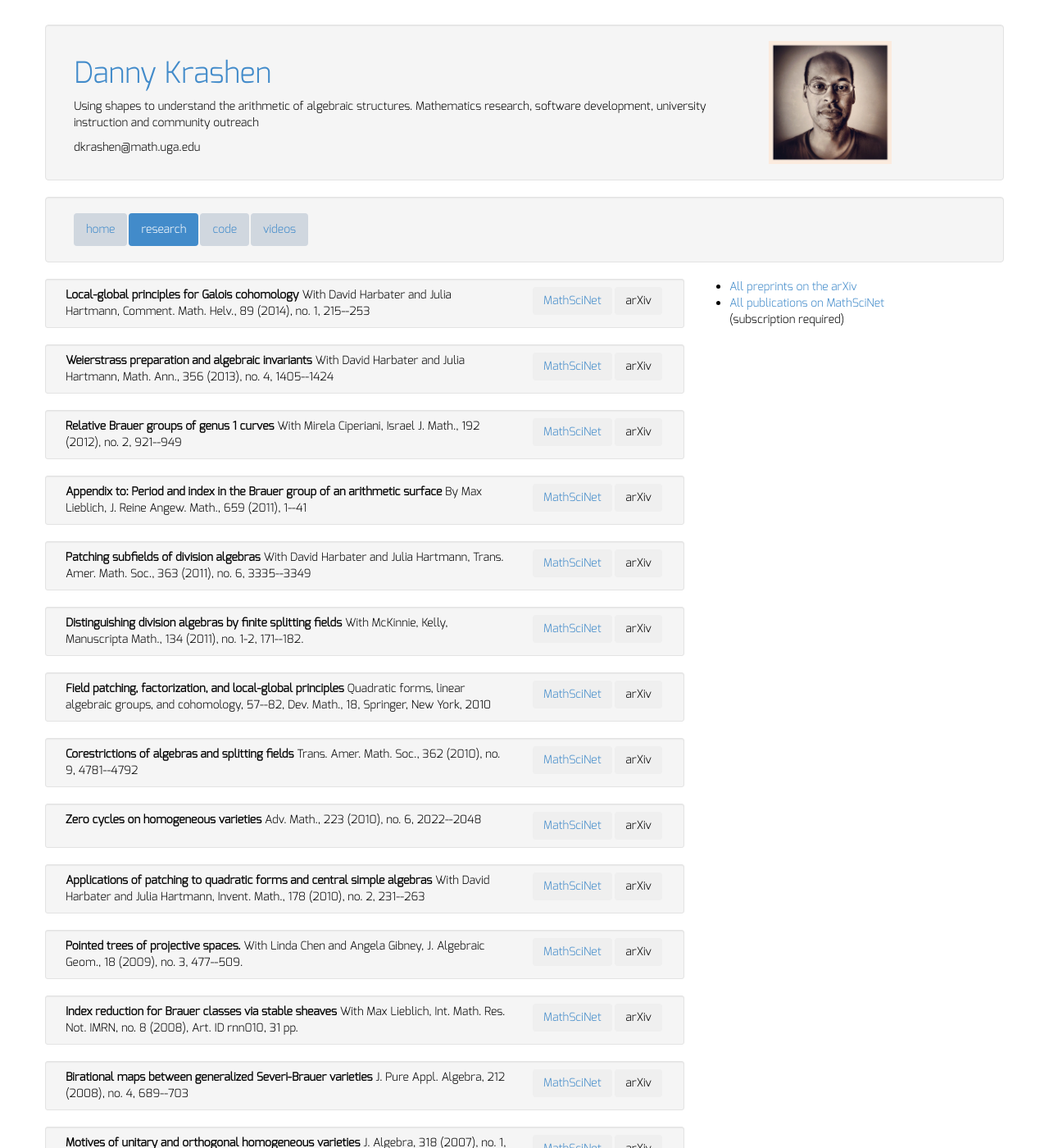
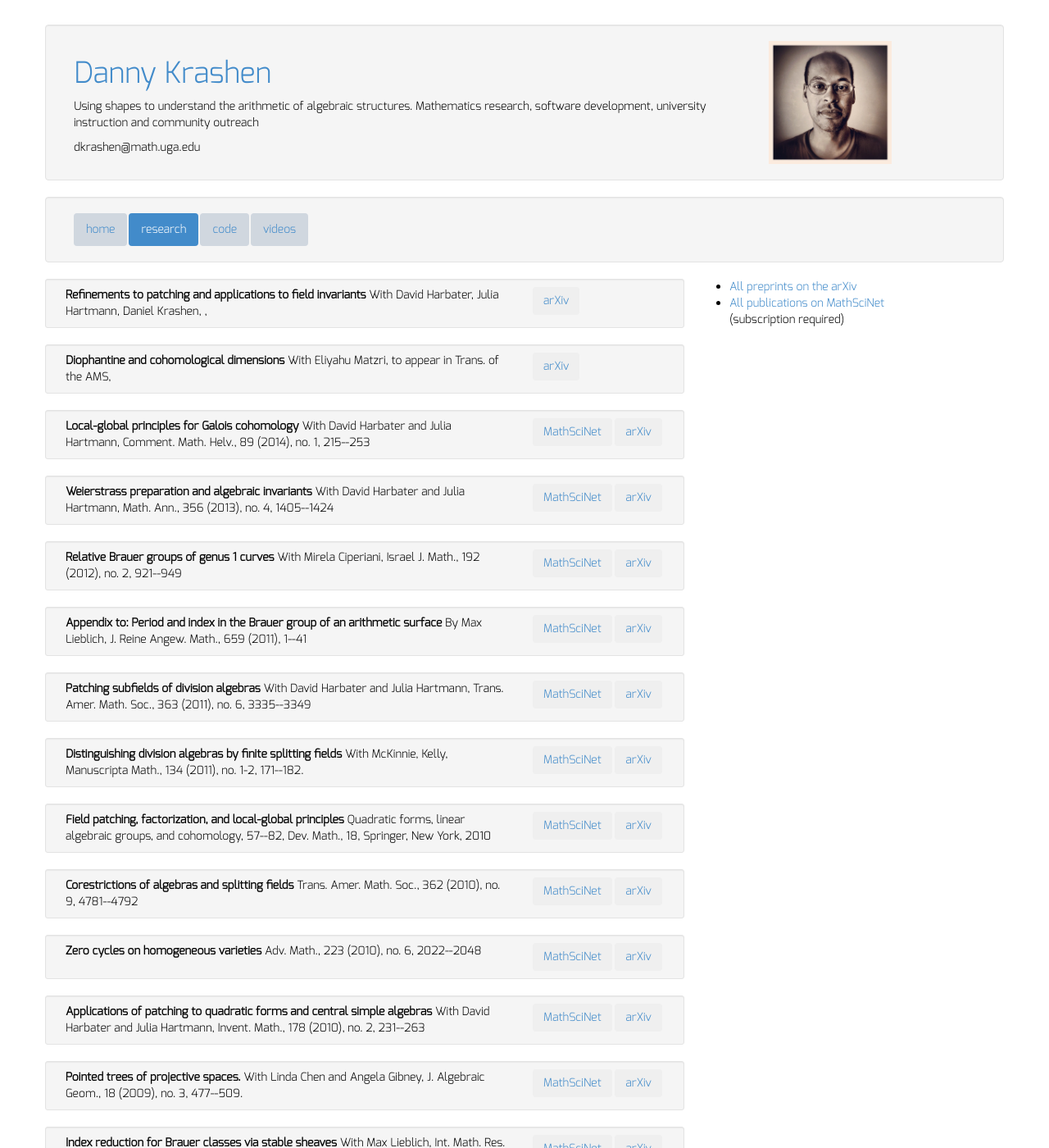
Before and after one commit to dkrashen/dkrashen.github.io, a Jekyll site: the page built from research/index.html, in a window 1280 px wide and 1400 px high. Shown: the whole window at 82% size. Built offline with Jekyll 4.4.1, drawn with Linux system fonts in a browser that asks for light colours.

Commit message:
added arxiv links

```diff
--- /dev/null
+++ b/_data/preprints.yml
@@ -0,0 +1,2 @@
+- arxiv: "0411529"
+  title: "Moduli of étale subalgebras in an Azumaya algebra"
--- a/_data/publications.yml
+++ b/_data/publications.yml
@@ -1,13 +1,27 @@
+- title: "Refinements to patching and applications to field invariants"
+  with: "David Harbater, Julia Hartmann, Daniel Krashen"
+  arxiv: "1404.4349"
+  year: 2014
+
+- arxiv: "1305.5295"
+  title: "Diophantine and cohomological dimensions"
+  with: "Eliyahu Matzri"
+  in: "to appear in Trans. of the AMS"
+  year: 2014
+
 - title: "Local-global principles for Galois cohomology"
+  arxiv: "1208.6359"
   with: "David Harbater and Julia Hartmann"
   in: "Comment. Math. Helv."
   pubinfo: "89 (2014),  no. 1, 215--253"
   MR: "MR3177913"
+  arxiv: "1108.3323"
   year: 2014
 
 - title: "Weierstrass preparation and algebraic invariants"
   with: "David Harbater and Julia Hartmann"
   MR: "MR3072806"
+  arxiv: "1109.6362"
   in: "Math. Ann."
   pubinfo: "356 (2013),  no. 4, 1405--1424"
   year: 2013
@@ -17,16 +31,19 @@
   title: "Relative Brauer groups of genus 1 curves"
   in: "Israel J. Math."
   pubinfo: "192 (2012),  no. 2, 921--949"
+  arxiv: "math/0702240"
   year: 2012
 
 - MR: "MR2837009"
   by: "Max Lieblich"
   title: "Appendix to: Period and index in the Brauer group of an arithmetic surface"
+  arxiv: "math/0702240"
   in: "J. Reine Angew. Math."
   pubinfo: "659 (2011), 1--41"
   year: 2011
 
 - MR: "MR2775810"
+  arxiv: "0904.1594"
   with: "David Harbater and Julia Hartmann"
   title: "Patching subfields of division algebras"
   in: "Trans. Amer. Math. Soc."
@@ -36,24 +53,28 @@
 - MR: "MR2745259"
   with: "McKinnie, Kelly"
   title: "Distinguishing division algebras by finite splitting fields"
+  arxiv: "1001.3685"
   in: "Manuscripta Math."
   pubinfo: "134 (2011), no. 1-2, 171--182."
   year: 2011
 
 - MR: "MR2648720"
   title: "Field patching, factorization, and local-global principles"
+  arxiv: "0909.3115"
   in: "Quadratic forms, linear algebraic groups, and cohomology"
   pubinfo: "57--82, Dev. Math., 18, Springer, New York, 2010"
   year: 2010
 
 - MR: "MR2645050"
   title: "Corestrictions of algebras and splitting fields"
+  arxiv: "0704.3443"
   in: "Trans. Amer. Math. Soc."
   pubinfo: "362 (2010), no. 9, 4781--4792"
   year: 2010
 
 - MR: "MR2601007"
   title: "Zero cycles on homogeneous varieties"
+  arxiv: "math/0501399"
   in: "Adv. Math."
   year: 2010
   pubinfo: "223 (2010), no. 6, 2022--2048"
@@ -61,6 +82,7 @@
 - MR: "MR2545681"
   with: "David Harbater and Julia Hartmann"
   title: "Applications of patching to quadratic forms and central simple algebras"
+  arxiv: "0809.4481"
   in: "Invent. Math."
   pubinfo: "178 (2010), no.  2, 231--263"
   year: 2009
@@ -68,25 +90,29 @@
 - MR: "MR2496455"
   with: "Linda Chen and Angela Gibney"
   year: 2009
-  title : "Pointed trees of projective spaces."
+  title: "Pointed trees of projective spaces."
+  arxiv: "math/0505296"
   in: "J.  Algebraic Geom."
   pubinfo: "18 (2009), no.  3, 477--509."
 
 - MR: "MR2428144"
   with: "Max Lieblich"
   title: "Index reduction for Brauer classes via stable sheaves"
+  arxiv: "0706.1072"
   in: "Int. Math. Res. Not. IMRN"
   year: 2008
   pubinfo: "no. 8 (2008), Art. ID rnn010, 31 pp."
 
 - MR: "MR2363485"
   title: "Birational maps between generalized Severi-Brauer varieties"
+  arxiv: "math/0203117"
   in: "J. Pure Appl. Algebra"
   year: 2008
   pubinfo: "212 (2008), no.  4, 689--703"
 
 - MR: "MR2363128"
   title: "Motives of unitary and orthogonal homogeneous varieties"
+  arxiv: "math/0603389"
   in: "J. Algebra"
   year: 2007
   pubinfo: "318 (2007), no.  1, 135--139"
@@ -100,6 +126,7 @@
 
 - MR: "MR2029172"
   title: "Severi-Brauer varieties of semidirect product algebras"
+  arxiv: "math/0206154"
   in: "Doc. Math."
   year: 2003
   pubinfo: "8 (2003), 527--546 (electronic)"
--- a/research/index.html
+++ b/research/index.html
@@ -35,10 +35,16 @@
 	{{ p.in }}, {{ p.pubinfo }}
 	</div>
 	<div class="col-md-3">
+		{% if p.MR %}
 		<a href="http://www.ams.org/mathscinet-getitem?mr={{ p.MR }}">
 	    <button type="button" class="btn btn-lnk">MathSciNet</button>
 		</a>
+		{% endif %}
+		{% if p.arxiv %}
+		<a href="http://arxiv.org/abs/{{ p.arxiv }}">
     <button type="button" class="btn btn-lnk">arXiv</button>
+		</a>
+		{% endif %}
 	</div>
 </div>
 {% endfor %}
```
